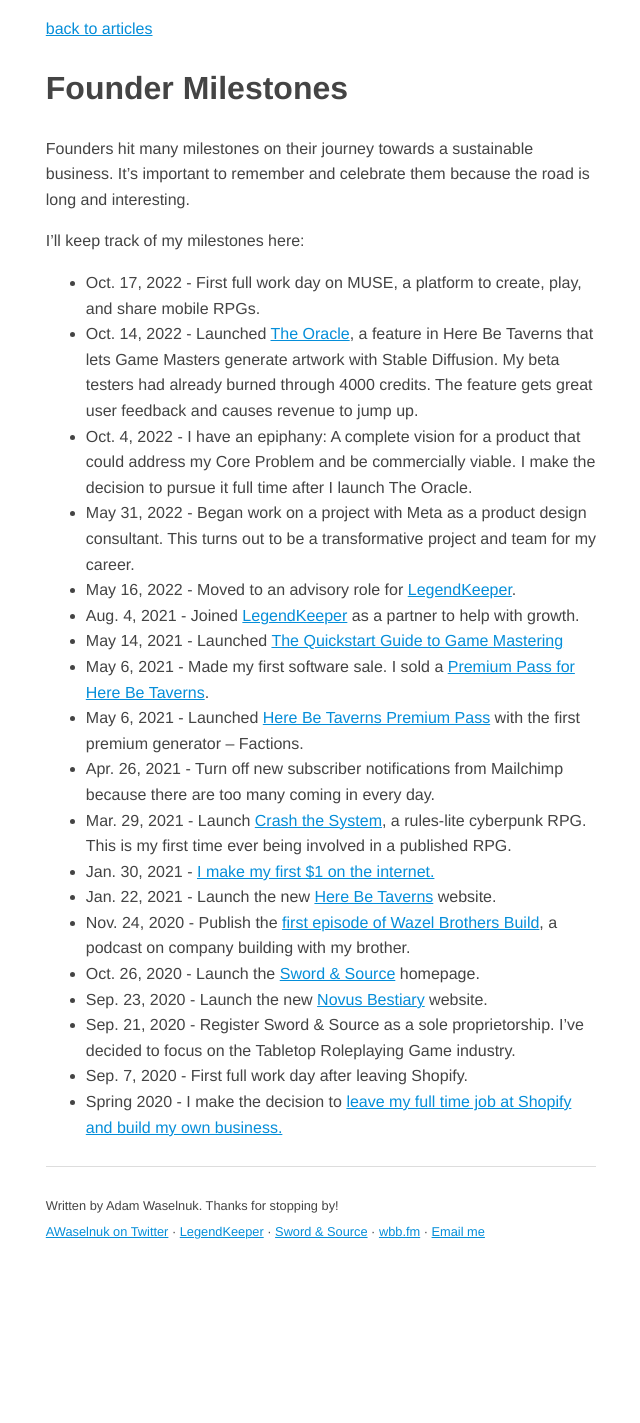
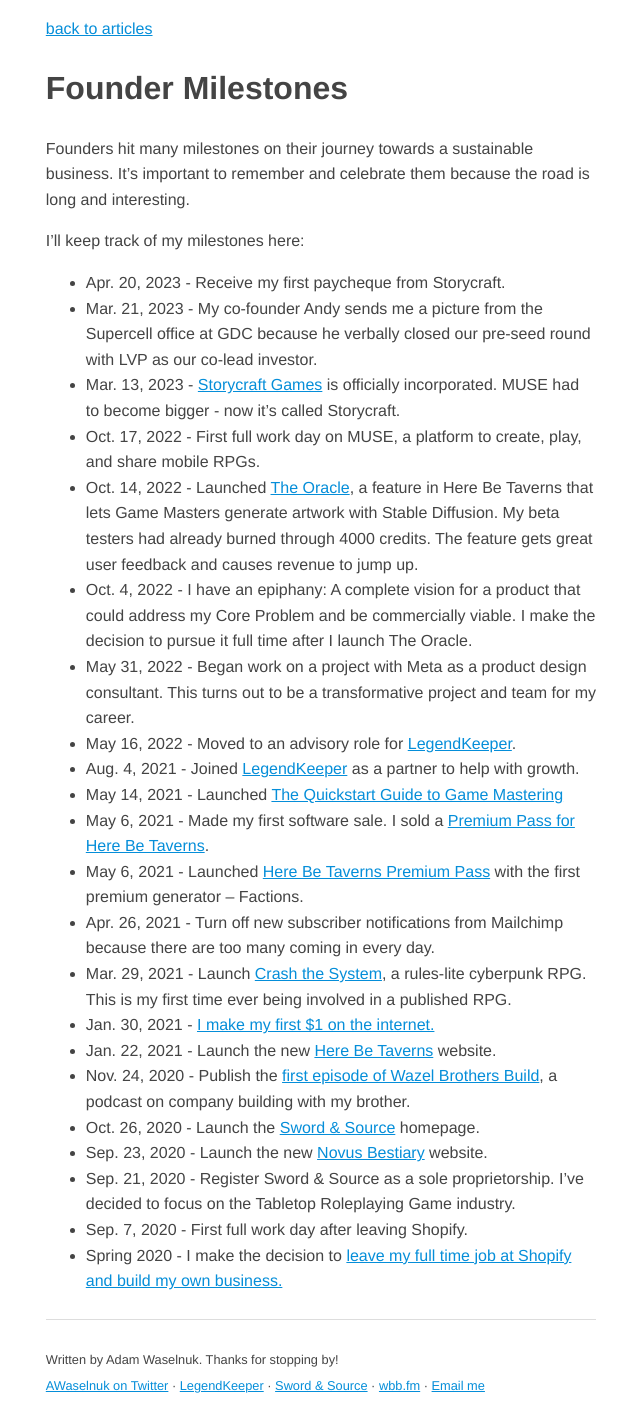
Before and after one commit to AWaselnuk/AWaselnuk.github.io, a Jekyll site: the page built from milestones.md, in a window 1280 px wide. Shown: the whole page, without its empty margins (319-959 px from the left). Built offline with Jekyll 4.4.1, drawn with Linux system fonts in a browser that asks for light colours; comment, search, counter and statistics services are not loaded; before the commit the page ends 1269 px from its top, so only the background shows below that.

Commit message:
Added a few storycraft milestones

```diff
--- a/milestones.md
+++ b/milestones.md
@@ -11,6 +11,9 @@
 
 I'll keep track of my milestones here:
 
+- Apr. 20, 2023 - Receive my first paycheque from Storycraft.
+- Mar. 21, 2023 - My co-founder Andy sends me a picture from the Supercell office at GDC because he verbally closed our pre-seed round with LVP as our co-lead investor.
+- Mar. 13, 2023 - [Storycraft Games](https://storycraft.gg) is officially incorporated. MUSE had to become bigger - now it's called Storycraft.
 - Oct. 17, 2022 - First full work day on MUSE, a platform to create, play, and share mobile RPGs.
 - Oct. 14, 2022 - Launched [The Oracle](https://swordandsource.ca/the-oracle-is-live-today/), a feature in Here Be Taverns that lets Game Masters generate artwork with Stable Diffusion. My beta testers had already burned through 4000 credits. The feature gets great user feedback and causes revenue to jump up.
 - Oct. 4, 2022 - I have an epiphany: A complete vision for a product that could address my Core Problem and be commercially viable. I make the decision to pursue it full time after I launch The Oracle.
```
